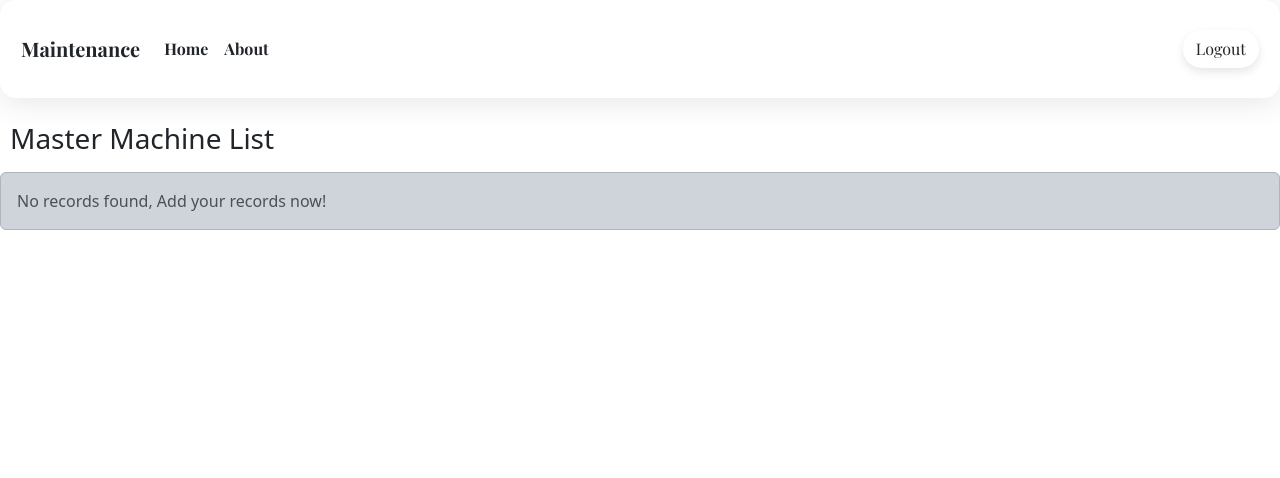
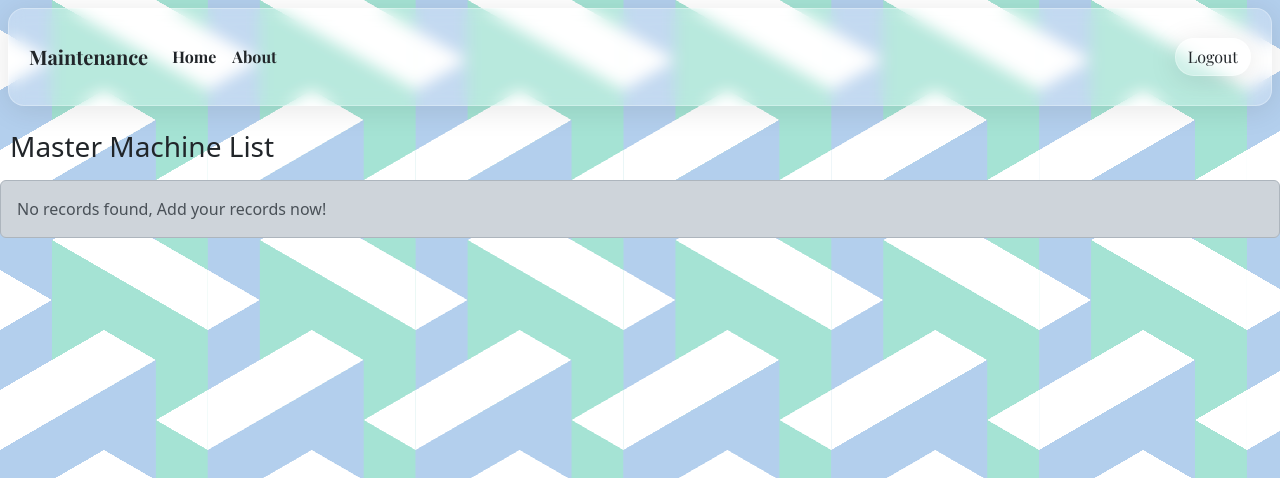
Before and after one commit to Muzammil-EDF/Maintenance, a Flask app: page / in a window 1280 px wide. Shown: the top 478 px of the page. Run offline with Flask 3, Linux system fonts and the light colour scheme; the visitor is signed in with stand-in values (Sample User, id 1); data that the repository does not hold is empty; some libraries are stand-ins or nearby versions.

Commit message:
Update base.html

```diff
--- a/templates/base.html
+++ b/templates/base.html
@@ -32,9 +32,26 @@
       margin: 0;
       padding: 0;
       box-sizing: border-box;
-      /* background-color: #ffffff; */
+      background-color: #84d21f;
       /* border: 2px solid green; */
 
+    }
+    body {
+      --s: 240px; /* control the size*/
+      --c1: #ffffff;
+      --c2: #b3cfed;
+      --c3: #a5e3d4;
+
+      --_l:#0000 calc(25%/3),var(--c1) 0 25%,#0000 0;
+      --_g:conic-gradient(from 120deg at 50% 87.5%,var(--c1) 120deg,#0000 0);
+      background:
+        var(--_g),var(--_g) 0 calc(var(--s)/2),
+        conic-gradient(from 180deg at 75%,var(--c2) 60deg,#0000 0),
+        conic-gradient(from 60deg at 75% 75%,var(--c1) 0 60deg,#0000 0),
+        linear-gradient(150deg,var(--_l)) 0 calc(var(--s)/2),
+        conic-gradient(at 25% 25%,#0000 50%,var(--c2) 0 240deg,var(--c1) 0 300deg,var(--c2) 0),
+        linear-gradient(-150deg,var(--_l)) var(--c3);
+      background-size: calc(0.866*var(--s)) var(--s);
     }
 
     .login-card{
@@ -54,44 +71,73 @@
       -webkit-backdrop-filter: blur(7.4px);
       border: 1px solid rgba(255, 255, 255, 0.3);
     }
+    .form-control:focus {
+      background: rgba(255, 255, 255, 0.21);
+      border-radius: 16px;
+      box-shadow: 0 4px 30px rgba(0, 0, 0, 0.1);
+      backdrop-filter: blur(7.4px);
+      -webkit-backdrop-filter: blur(7.4px);
+      border: 1px solid rgba(255, 255, 255, 0.3);
+      /* border-color: rgba(255, 255, 255, 0.6);
+      box-shadow: 0 4px 15px rgba(0, 0, 0, 0.2);
+      background: rgba(255, 255, 255, 0.3); */
+    }
 
     .navbar {
       font-family: 'Playfair Display', serif;
       background-color: #f8f4f0;
       color: #1c1c1c;
+      background: rgba(255, 255, 255, 0.21);
+      border-radius: 16px;
+      /* box-shadow: 0 4px 30px rgba(0, 0, 0, 0.1); */
+      backdrop-filter: blur(7.4px);
+      -webkit-backdrop-filter: blur(7.4px);
+      border: 1px solid rgba(255, 255, 255, 0.3);
+      margin-top: 8px;
+      margin-left: 8px;
+      box-shadow: 0 4px 30px rgba(0, 0, 0, 0.1);
+      margin-right: 8px;
+      transition: box-shadow 0.5s ease; /* smooth transition */
     }
-
+    .navbar:hover{
+      box-shadow: 0 4px 30px rgba(0, 0, 0, 0.3);
+    }
     .login-card {
       margin-top: 20px;
       border: none;
       border-radius: 1rem;
       box-shadow: 0 4px 10px rgba(0, 0, 0, 0.1);
+      transition: box-shadow 0.3s ease; /* smooth transition */
     }
-
+    .login-card:hover{
+      box-shadow: 0 4px 10px rgba(0, 0, 0, 0.3);
+    }
     .login-header {
       /* background-color: rgb(158, 176, 38); */
-      color: #fff;
+      color: #3f3f3f;
       border-top-left-radius: 1rem;
       border-top-right-radius: 1rem;
       padding: 1rem;
       text-align: center;
     }
 
-    .btn-login {
-      /* background-color: #C1D62E; */
-      color: #fff;
-    }
-
     .btn-login:hover {
       /* background-color: #C1D62E; */
-      color: #fff;
+      /* color: #fff; */
       box-shadow: 0 4px 10px rgba(0, 0, 0, 0.3);
     }
 
     .btn {
       /* background-color: #C1D62E; */
       /* color: #fff; */
-      box-shadow: 0 4px 10px rgba(0, 0, 0, 0.1);
+      box-shadow: 0 4px 10px rgba(255, 255, 255, 0.1);
+      background: rgba(255, 255, 255, 0.21);
+      border-radius: 16px;
+      box-shadow: 0 4px 30px rgba(0, 0, 0, 0.1);
+      backdrop-filter: blur(7.4px);
+      -webkit-backdrop-filter: blur(7.4px);
+      border: 1px solid rgba(255, 255, 255, 0.3);
+
     }
 
     .btn-actions {
@@ -103,13 +149,21 @@
       backdrop-filter: blur(7.4px);
       -webkit-backdrop-filter: blur(7.4px);
       border: 1px solid rgba(255, 255, 255, 0.3);
+      transition: box-shadow 0.5s ease; /* smooth transition */
+      transition: color 0.3s ease; /* smooth transition */
 
+    }
+    .btn-actions:hover{
+      background: rgba(255, 255, 255, 0.21);
+      border-radius: 16px;
+      backdrop-filter: blur(7.4px);
+      -webkit-backdrop-filter: blur(7.4px);
+      border: 1px solid rgba(255, 255, 255, 0.3);
+      color: #333;
     }
 
     .btn:hover {
-      /* background-color: #C1D62E; */
-      box-shadow: 0 4px 10px rgba(0, 0, 0, 0.3);
-      color: #fff;
+      box-shadow: 0 4px 10px rgba(255, 255, 255, 0.3);
       padding-left: 10px;
       padding-right: 10px;
     }
@@ -137,7 +191,7 @@
       border-spacing: 0;
       font-family: 'Segoe UI', sans-serif;
       font-size: 15px;
-      background-color: #fff;
+      /* background-color: #fff; */
       border: 1px solid #dee2e6;
       border-radius: 8px;
       overflow: hidden;
@@ -167,7 +221,6 @@
       font-size: 14px;
       vertical-align: left;
     }
-
     .table-professional thead td {
       font-weight: 500;
       font-size: small;
@@ -243,14 +296,7 @@
     #descTable tbody tr {
       cursor: pointer;
     }
-    .glass{
-      background: rgba(255, 255, 255, 0.21);
-      border-radius: 16px;
-      box-shadow: 0 4px 30px rgba(0, 0, 0, 0.1);
-      backdrop-filter: blur(7.4px);
-      -webkit-backdrop-filter: blur(7.4px);
-      border: 1px solid rgba(255, 255, 255, 0.3);
-    }
+    /* ======================================================================================= */
 
     /* ======================================================================================= */
   </style>
@@ -441,8 +487,8 @@
         {
           data: 'sno',
           render: function (data, type, row) {
-            let updateBtn = `<a href="/update/${data}" class="btn btn-dark btn-sm">Update</a>`;
-            let deleteBtn = row.can_delete ? `<a href="/delete/${data}" class="btn btn-dark btn-sm mx-1">Delete</a>` : '';
+            let updateBtn = `<a href="/update/${data}" class="btn btn-perform btn-sm">Update</a>`;
+            let deleteBtn = row.can_delete ? `<a href="/delete/${data}" class="btn btn-perform btn-sm mx-1">Delete</a>` : '';
             return updateBtn + deleteBtn;
           }
         }
```
